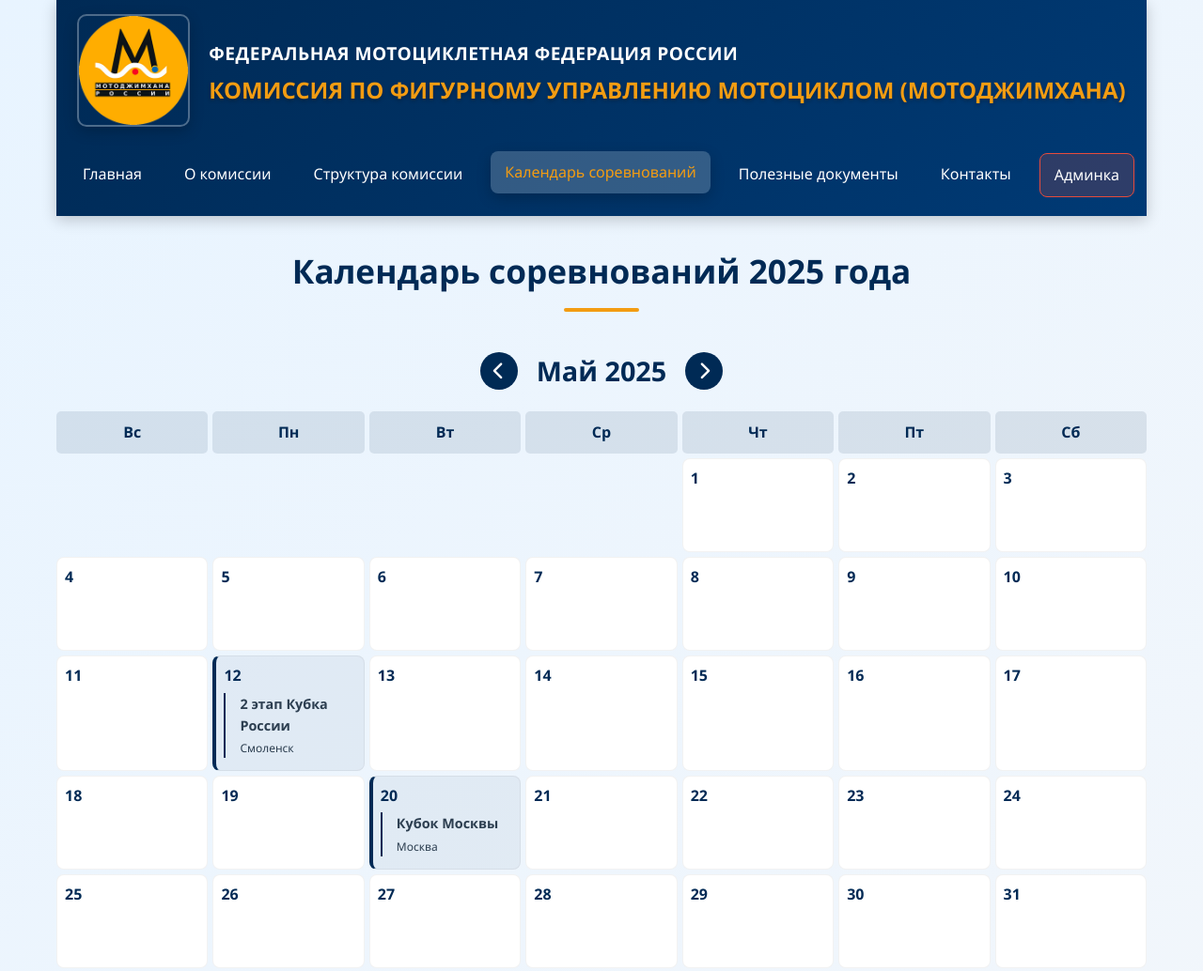
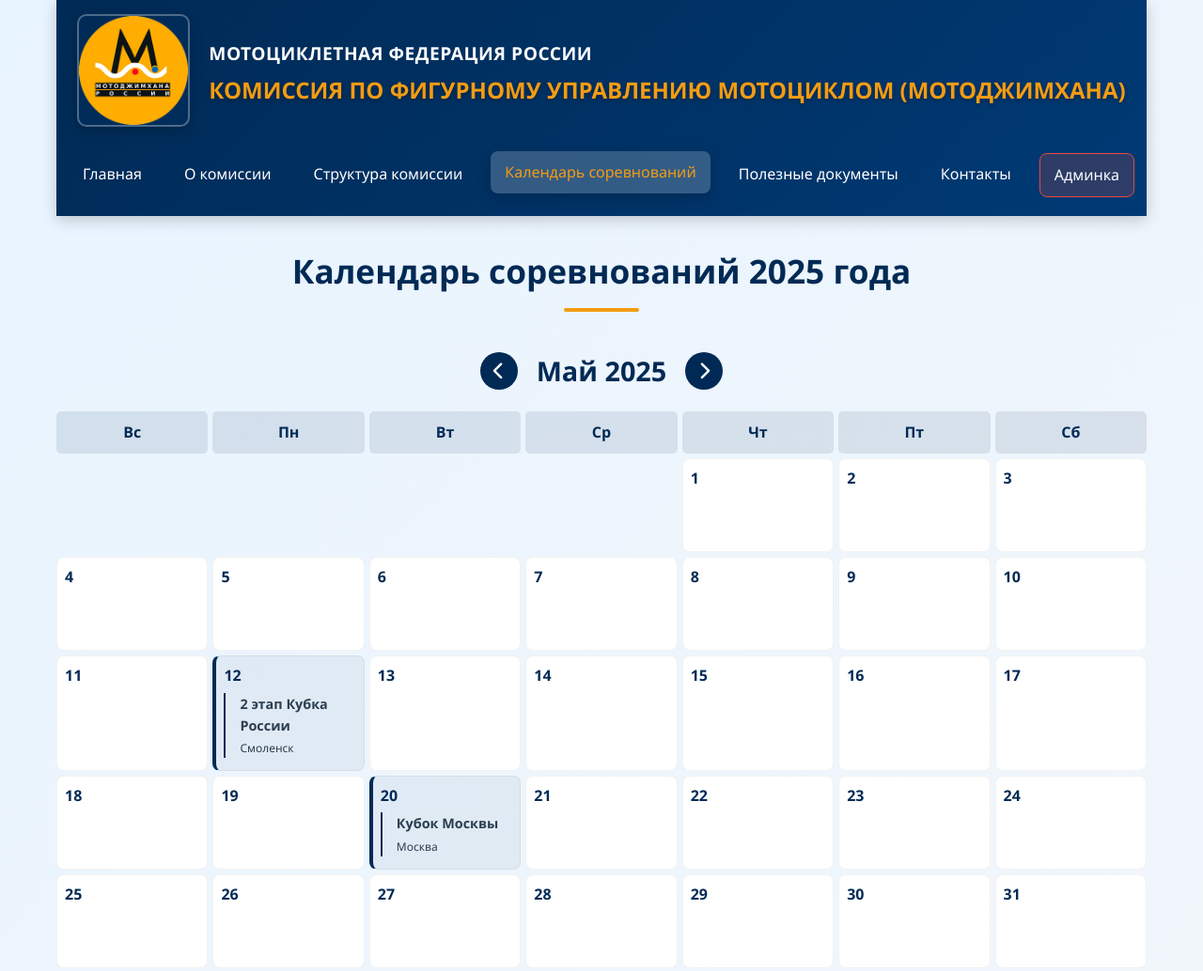
Before and after one commit to alfat81/fum, a plain HTML site: page calendar.html in a window 1280 px wide. Shown: the top 1034 px of the page at 94% size. Drawn offline with Linux system fonts and the light colour scheme.

Commit message:
Update calendar.html

```diff
--- a/calendar.html
+++ b/calendar.html
@@ -15,7 +15,7 @@
                     <img src="images/logo.png" alt="Логотип комиссии" class="logo-img">
                 </div>
                 <div class="logo-right">
-                    <div class="official-name">ФЕДЕРАЛЬНАЯ МОТОЦИКЛЕТНАЯ ФЕДЕРАЦИЯ РОССИИ</div>
+                    <div class="official-name">МОТОЦИКЛЕТНАЯ ФЕДЕРАЦИЯ РОССИИ</div>
                     <div class="commission-name">КОМИССИЯ ПО ФИГУРНОМУ УПРАВЛЕНИЮ МОТОЦИКЛОМ (МОТОДЖИМХАНА)</div>
                 </div>
             </div>
```
